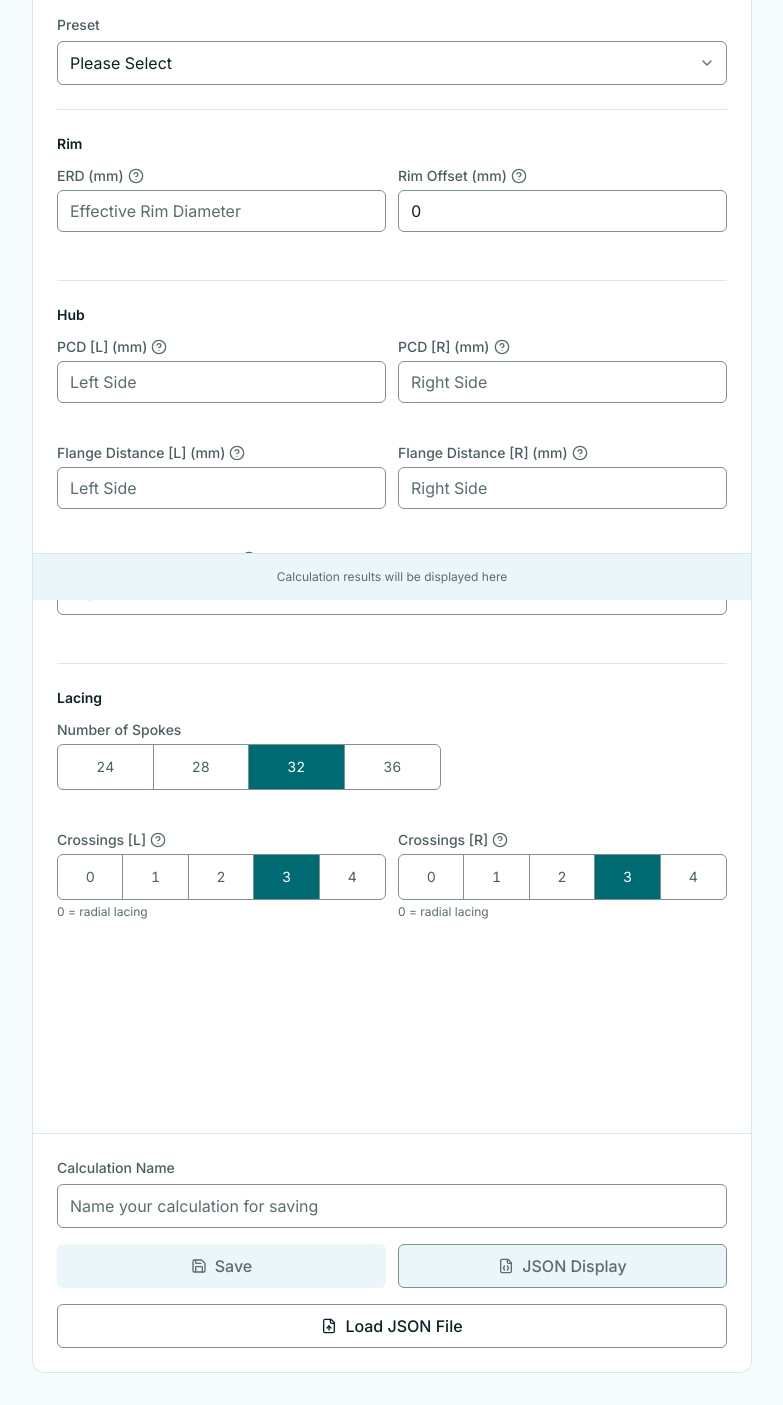
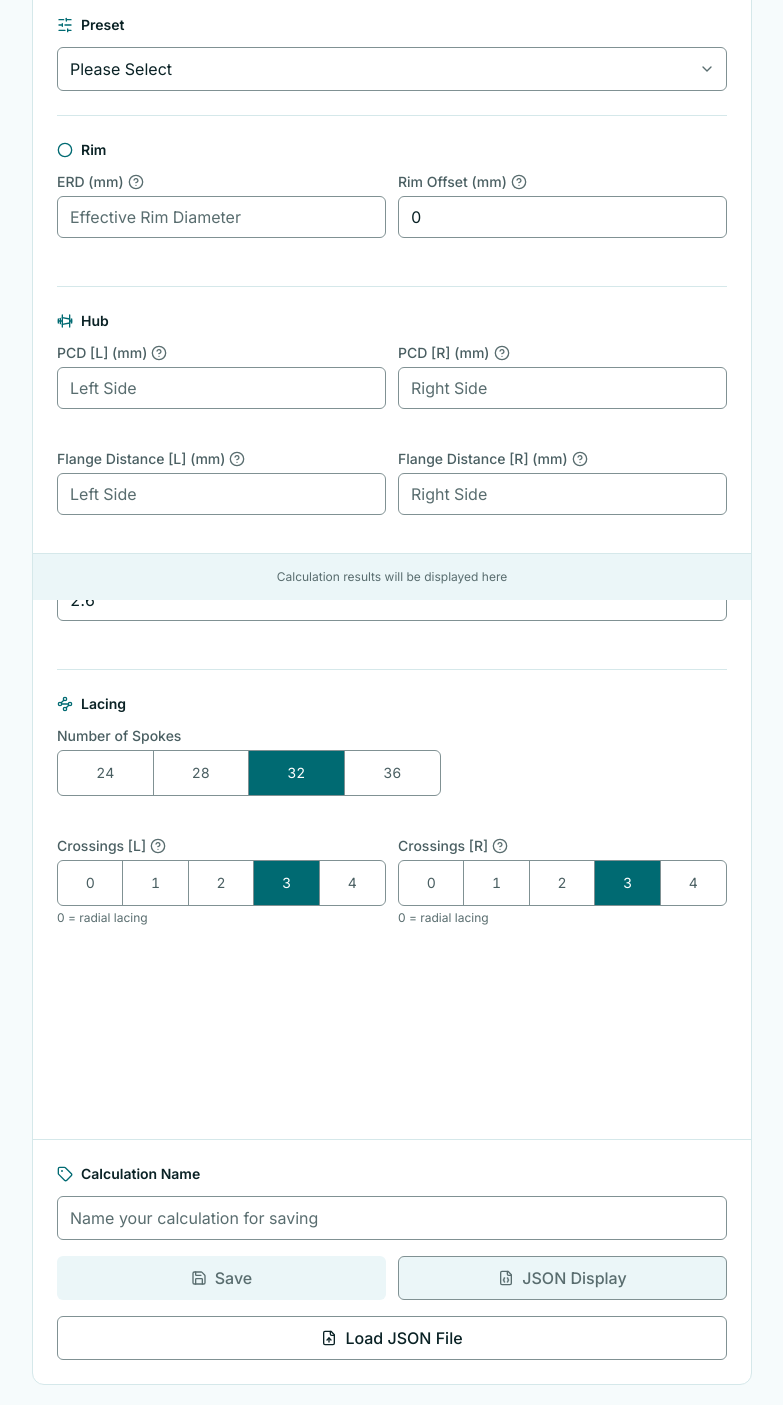
Before and after one commit to llongmane584/spoke-length-calculator, a React (Vite) app: page /#/ in a window 1280 px wide. Shown: the part 200-1605 px from the top of the page, without its empty margins (248-1031 px from the left). Built offline with nearby package versions, Linux system fonts and the light colour scheme.

Commit message:
feat(ui): refine calculator section headings

```diff
--- a/src/App.tsx
+++ b/src/App.tsx
@@ -1,5 +1,20 @@
 import React, { useState, useEffect, useMemo, useRef } from 'react';
-import { Save, Trash2, FileJson, FileUp, Sun, Moon, TriangleAlert, ChevronDown, X } from 'lucide-react';
+import {
+  ArrowLeftRight,
+  ChevronDown,
+  Circle,
+  FileJson,
+  FileUp,
+  Moon,
+  Save,
+  SlidersHorizontal,
+  Sun,
+  Tag,
+  Trash2,
+  TriangleAlert,
+  Waypoints,
+  X,
+} from 'lucide-react';
 import { useTranslation } from 'react-i18next';
 import { useToast } from './hooks/useToast';
 import { useTheme } from './hooks/useTheme';
@@ -7,6 +22,7 @@ import { useDockMorph } from './hooks/useDockMorph';
 import { ConfirmDialog } from './components/ConfirmDialog';
 import { HelpButton } from './components/HelpButton';
 import { HelpModal, type HelpTopic } from './components/HelpModal';
+import { MtbHubIcon } from './components/icons/MtbHubIcon';
 import CompareWheels, { type WheelOption } from './components/CompareWheels';
 import { SegmentedControl, type SegmentedOption } from './components/SegmentedControl';
 import { btnPrimary, btnSecondary, btnGhost, nativeSelect, selectChevron } from './styles';
@@ -768,18 +784,25 @@ const RadialHint: React.FC = () => {
 // so a long unwrappable label can never push the form wider than its container.
 const FieldGroup: React.FC<{
   label: string;
+  icon: React.ReactNode;
   withRule?: boolean;
   children: React.ReactNode;
-}> = ({ label, withRule = true, children }) => (
+}> = ({ label, icon, withRule = true, children }) => (
   <div className={withRule ? 'border-t border-line pt-6' : undefined}>
     <fieldset className="min-w-0">
       <legend className="mb-3 text-sm font-semibold text-fg">
-        {label}
+        <span className="flex items-center gap-2">
+          {icon}
+          {label}
+        </span>
       </legend>
       <div className="space-y-4">{children}</div>
     </fieldset>
   </div>
 );
+
+const sectionHeading = 'mb-3 flex items-center gap-2 text-sm font-semibold text-fg';
+const sectionHeadingIcon = 'h-4 w-4 shrink-0 text-accent';
 
 // Regular number input component
 interface NumberInputProps {
@@ -1378,18 +1401,6 @@ const SpokeLengthCalculator: React.FC = () => {
             {titleText}
           </h1>
           <div className="flex items-center gap-3">
-            <button
-              onClick={toggleTheme}
-              className={btnGhost}
-              title={t('theme.toggle')}
-              aria-label={t('theme.toggle')}
-            >
-              {theme === 'dark' ? (
-                <Sun className="w-5 h-5" aria-hidden="true" />
-              ) : (
-                <Moon className="w-5 h-5" aria-hidden="true" />
-              )}
-            </button>
             {/* 選択肢が English / 日本語 と自明なのでアイコンは置かない。
                 そのぶんアクセシブル名は aria-label で与える。 */}
             <div className="relative">
@@ -1404,6 +1415,18 @@ const SpokeLengthCalculator: React.FC = () => {
               </select>
               <ChevronDown aria-hidden="true" className={`${selectChevron} right-2.5`} />
             </div>
+            <button
+              onClick={toggleTheme}
+              className={btnGhost}
+              title={t('theme.toggle')}
+              aria-label={t('theme.toggle')}
+            >
+              {theme === 'dark' ? (
+                <Sun className="w-5 h-5" aria-hidden="true" />
+              ) : (
+                <Moon className="w-5 h-5" aria-hidden="true" />
+              )}
+            </button>
           </div>
         </header>
 
@@ -1423,9 +1446,13 @@ const SpokeLengthCalculator: React.FC = () => {
             {/* Preset selection - only show if presets exist */}
             {presetOptions.length > 0 && (
               <div>
-                <label className="block text-sm font-medium text-fg-muted mb-1.5">{t('input.preset')}</label>
+                <label htmlFor="preset" className={sectionHeading}>
+                  <SlidersHorizontal aria-hidden="true" className={sectionHeadingIcon} />
+                  {t('input.preset')}
+                </label>
                 <div className="relative">
                   <select
+                    id="preset"
                     value={selectedPreset}
                     onChange={(e) => loadPreset(e.target.value)}
                     className={nativeSelect}
@@ -1443,7 +1470,11 @@ const SpokeLengthCalculator: React.FC = () => {
             )}
 
             {/* Without the preset block above, this rule would double up with the h2 border */}
-            <FieldGroup label={t('input.group.rim')} withRule={presetOptions.length > 0}>
+            <FieldGroup
+              label={t('input.group.rim')}
+              icon={<Circle aria-hidden="true" className={sectionHeadingIcon} />}
+              withRule={presetOptions.length > 0}
+            >
               <div className="grid grid-cols-1 sm:grid-cols-2 gap-3">
                 <div>
                   <div className="flex items-center gap-1 mb-1">
@@ -1489,7 +1520,10 @@ const SpokeLengthCalculator: React.FC = () => {
               </div>
             </FieldGroup>
 
-            <FieldGroup label={t('input.group.hub')}>
+            <FieldGroup
+              label={t('input.group.hub')}
+              icon={<MtbHubIcon aria-hidden="true" className={sectionHeadingIcon} />}
+            >
               <div className="grid grid-cols-1 sm:grid-cols-2 gap-3">
                 <div>
                   <div className="flex items-center gap-1 mb-1">
@@ -1594,7 +1628,10 @@ const SpokeLengthCalculator: React.FC = () => {
               </div>
             </FieldGroup>
 
-            <FieldGroup label={t('input.group.lacing')}>
+            <FieldGroup
+              label={t('input.group.lacing')}
+              icon={<Waypoints aria-hidden="true" className={sectionHeadingIcon} />}
+            >
               <div>
                 {/* label ではなく span + aria-labelledby。radiogroup は単一の
                     フォームコントロールではないので label/for では結びつかない。
@@ -1673,8 +1710,12 @@ const SpokeLengthCalculator: React.FC = () => {
         {/* Save and export */}
         <div className="space-y-4 border-t border-line p-5 sm:p-6">
           <div>
-            <label className="block text-sm font-medium text-fg-muted mb-1.5">{t('results.calculationName')}</label>
+            <label htmlFor="calculationName" className={sectionHeading}>
+              <Tag aria-hidden="true" className={sectionHeadingIcon} />
+              {t('results.calculationName')}
+            </label>
             <input
+              id="calculationName"
               type="text"
               value={calculationName}
               onChange={(e) => setCalculationName(e.target.value)}
@@ -1766,7 +1807,10 @@ const SpokeLengthCalculator: React.FC = () => {
               aria-controls="compare-panel"
               className={`w-full min-h-11 flex items-center justify-between gap-3 px-5 sm:px-6 py-4 text-left text-lg font-semibold text-fg hover:bg-sunken transition-colors focus-visible:outline-2 focus-visible:outline-offset-2 focus-visible:outline-focus ${showCompare ? 'rounded-t-xl border-b border-line' : 'rounded-xl'}`}
             >
-              <span>{t('compare.toggle')}</span>
+              <span className="flex items-center gap-2">
+                <ArrowLeftRight aria-hidden="true" className="h-4 w-4 shrink-0 text-accent" />
+                {t('compare.toggle')}
+              </span>
               <ChevronDown
                 aria-hidden="true"
                 className={`shrink-0 h-4 w-4 text-fg-subtle transition-transform ${showCompare ? 'rotate-180' : ''}`}
--- /dev/null
+++ b/src/components/icons/MtbHubIcon.tsx
@@ -0,0 +1,25 @@
+import type { SVGProps } from 'react';
+
+export function MtbHubIcon(props: SVGProps<SVGSVGElement>) {
+  return (
+    <svg
+      xmlns="http://www.w3.org/2000/svg"
+      viewBox="0 0 24 24"
+      fill="none"
+      stroke="currentColor"
+      strokeWidth={2}
+      strokeLinecap="round"
+      strokeLinejoin="round"
+      {...props}
+    >
+      <path d="M2 9v6" />
+      <path d="M2 12h6" />
+      <path d="M5 8v8" />
+      <path d="M8 3v18" />
+      <path d="m8 7 11 2v6L8 17" />
+      <path d="M19 3v18" />
+      <path d="M19 12h3" />
+      <path d="M22 9v6" />
+    </svg>
+  );
+}
```
